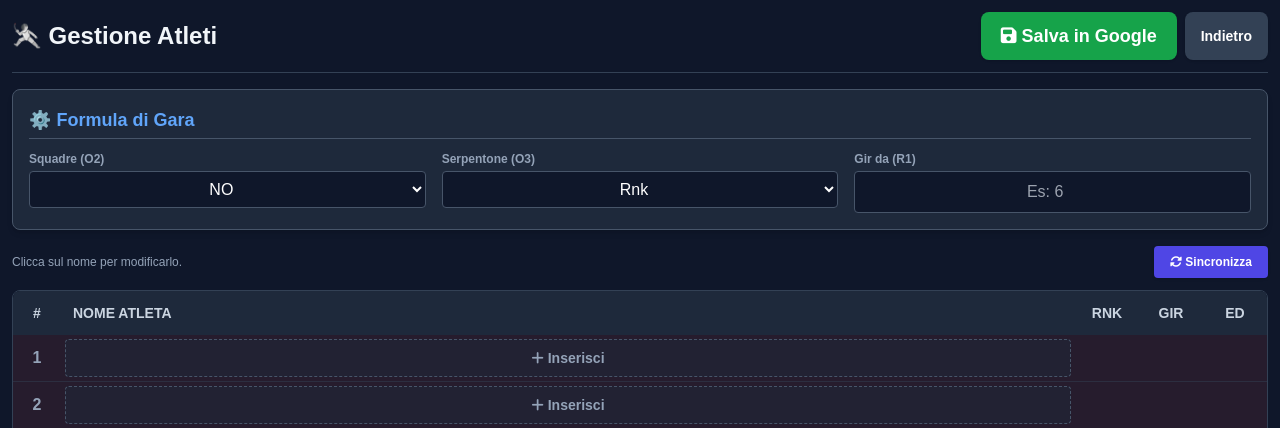
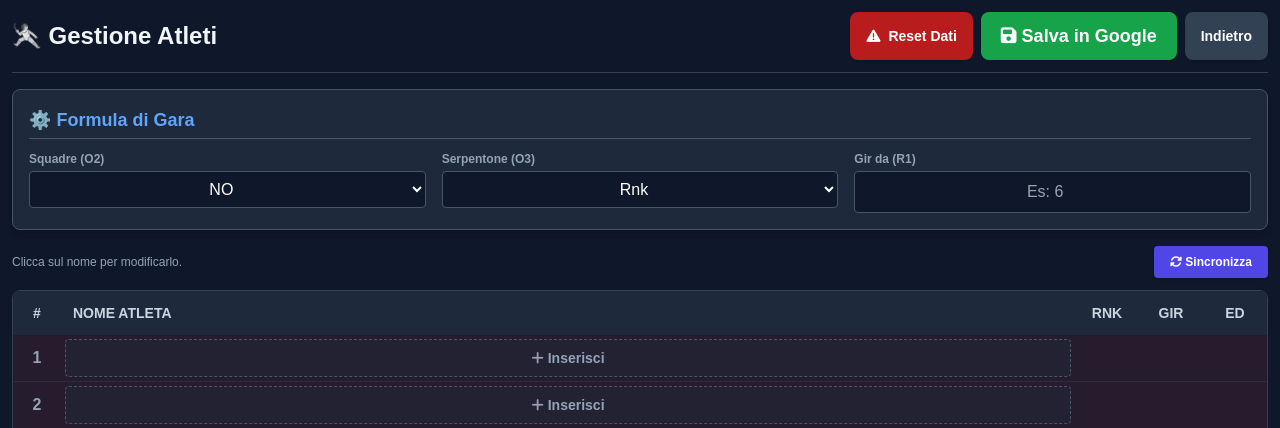
Before and after one commit to nzo1986/fencing-scoreboard, a Flask app: page /inserisci_atleti in a window 1280 px wide. Shown: the top 428 px of the page. Run offline with Flask 3, Linux system fonts and the light colour scheme; some libraries are stand-ins or nearby versions.

Commit message:
Add reset button and confirmation logic

```diff
--- a/templates/inserisci_atleti.html
+++ b/templates/inserisci_atleti.html
@@ -34,7 +34,9 @@
     <!-- Header -->
     <div class="flex flex-col sm:flex-row justify-between items-center mb-4 pb-3 border-b border-slate-700 gap-3">
         <h1 class="text-2xl font-bold text-slate-100 flex items-center gap-2">🤺 Gestione Atleti</h1>
-        <div class="flex gap-2 w-full sm:w-auto">
+        <div class="flex gap-2 w-full sm:w-auto flex-wrap justify-end">
+            <!-- NUOVO PULSANTE RESET -->
+            <button onclick="confirmReset()" class="flex-1 sm:flex-none bg-red-700 hover:bg-red-600 px-4 py-2.5 rounded-lg font-bold shadow transition text-sm flex items-center justify-center gap-2"><i class="fa-solid fa-triangle-exclamation"></i> Reset Dati</button>
             <button onclick="saveAll()" class="flex-1 sm:flex-none bg-green-600 hover:bg-green-500 px-5 py-2.5 rounded-lg font-bold shadow transition text-lg"><i class="fa-solid fa-floppy-disk"></i> Salva in Google</button>
             <button onclick="window.location.href='/telecomando'" class="flex-1 sm:flex-none bg-slate-700 hover:bg-slate-600 px-4 py-2.5 rounded-lg font-bold shadow transition text-sm">Indietro</button>
         </div>
@@ -378,6 +380,25 @@
             socket.emit('save_bulk_atleti', { formula: formulaData, atleti: datiDaInviare });
         }
 
+        // --- RESET TRAMITE LINK MACRO ---
+        function confirmReset() {
+            if (confirm("⚠️ ATTENZIONE! Sei sicuro di voler azzerare TUTTI i dati sul foglio Google?\nQuesta azione non può essere annullata.")) {
+                showToast("Comando di reset inviato, attendere...", "warning");
+
+                const resetUrl = "https://script.google.com/macros/s/AKfycbwY3aw845ef8dD7C7a9v1eIfRhNx7Yp_mkCFlJQzIKLelq3pNxNHYBE_vRDU0-t3e1O/exec?azione=reset";
+
+                fetch(resetUrl, { mode: 'no-cors' })
+                    .then(() => {
+                        showToast("Reset eseguito con successo! Sincronizzazione in corso...", "success");
+                        setTimeout(loadGoogleData, 2000); // Ricarica la tabella dopo 2 secondi
+                    })
+                    .catch(err => {
+                        console.error("Errore fetch reset:", err);
+                        showToast("Impossibile contattare lo script di reset.", "error");
+                    });
+            }
+        }
+
         renderTable();
     </script>
 </body>
```
